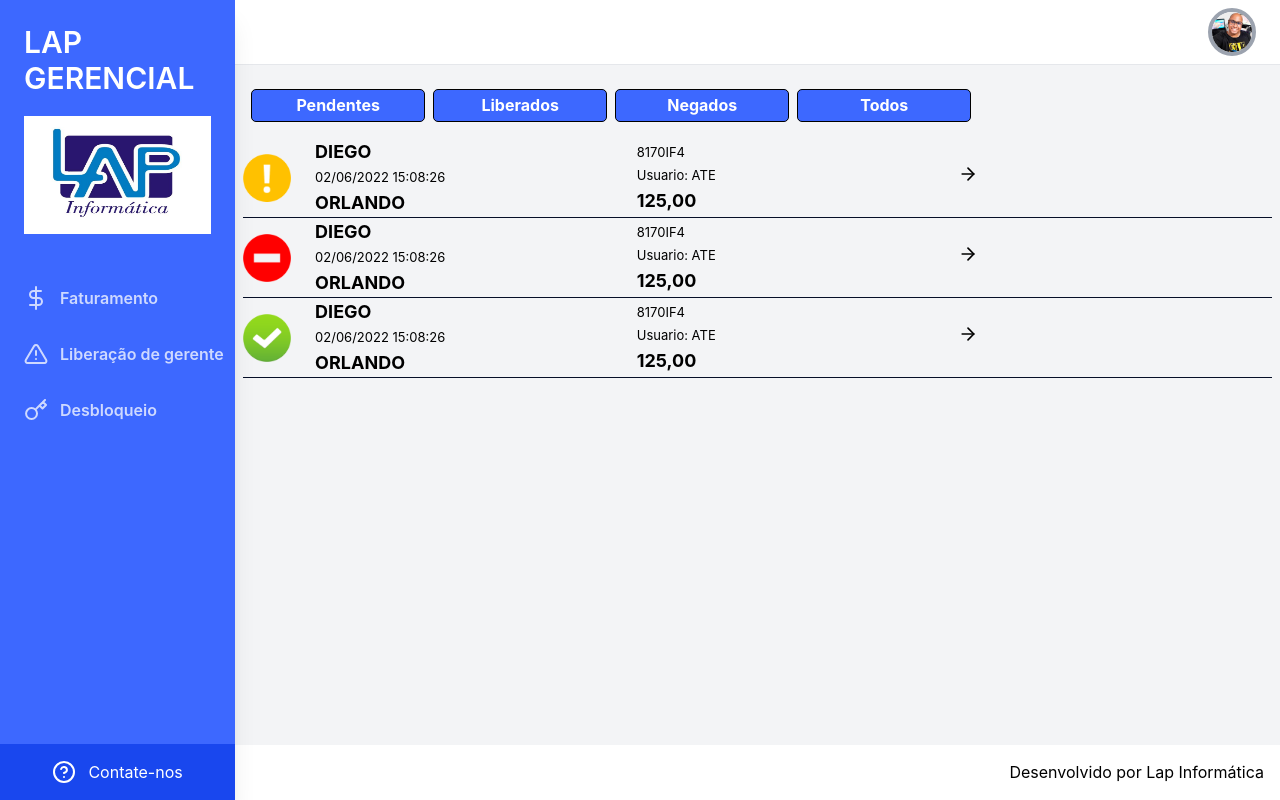
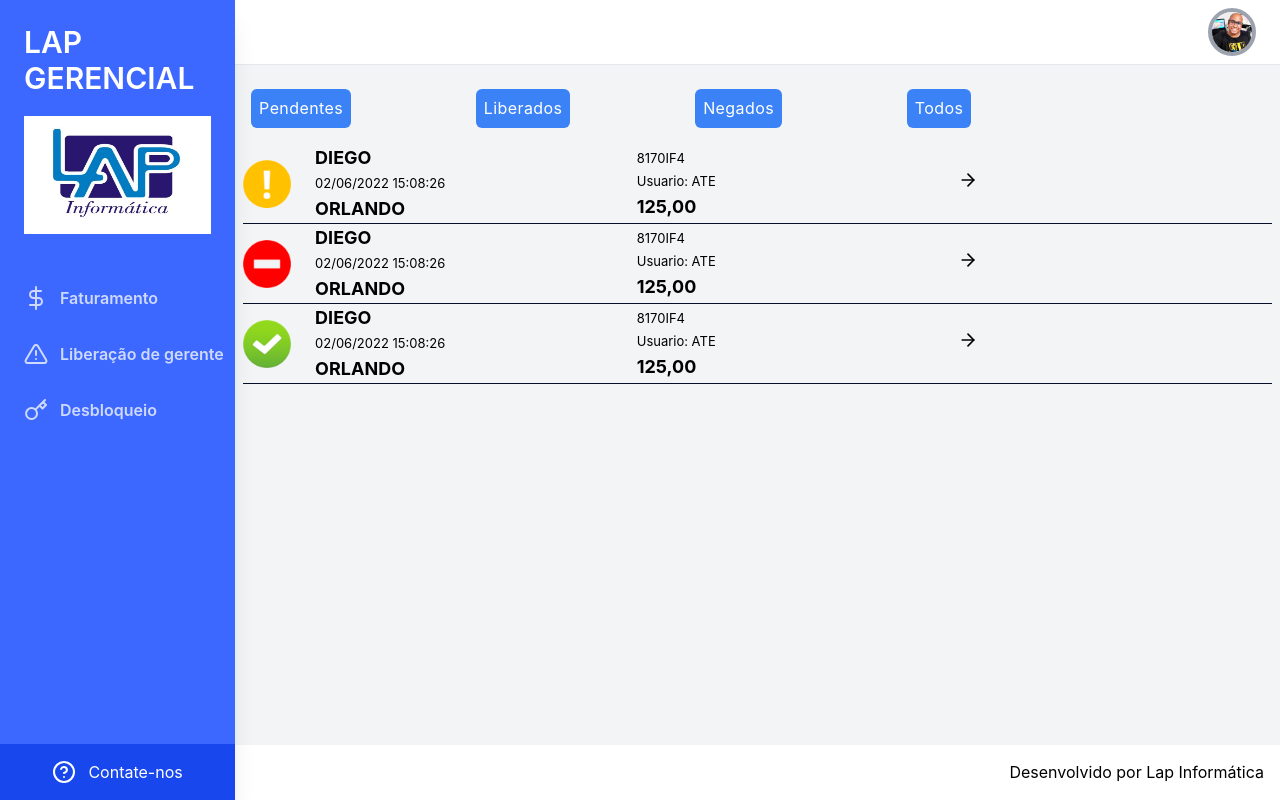
Before and after one commit to thiago-santanna/lap-gerencial-app, a Next.js app: page /liberacao in a window 1280 px wide. Built offline with nearby package versions, Linux system fonts and the light colour scheme.

Commit message:
normalizando os botoes

```diff
--- a/pages/liberacao/[slug].tsx
+++ b/pages/liberacao/[slug].tsx
@@ -40,9 +40,15 @@ export default function Liberacao() {
 
       <main className={styles.containerMain}>
         <div className={styles.contentMenu}>
-          <button>BLOQUEIOS</button>
-          <button>ITENS</button>
-          <button>FORMA PGTO.</button>
+          <button className='px-2 py-2 tracking-wide text-white text-center justify-items-center justify-center transition-colors duration-200 transform bg-blue-500 rounded-md hover:bg-blue-400 focus:outline-none focus:bg-blue-400 focus:ring focus:ring-blue-300 focus:ring-opacity-50'>
+            BLOQUEIOS
+          </button>
+          <button className='px-2 py-2 tracking-wide text-white text-center justify-items-center justify-center transition-colors duration-200 transform bg-blue-500 rounded-md hover:bg-blue-400 focus:outline-none focus:bg-blue-400 focus:ring focus:ring-blue-300 focus:ring-opacity-50'>
+            ITENS
+          </button>
+          <button className='px-2 py-2 tracking-wide text-white text-center justify-items-center justify-center transition-colors duration-200 transform bg-blue-500 rounded-md hover:bg-blue-400 focus:outline-none focus:bg-blue-400 focus:ring focus:ring-blue-300 focus:ring-opacity-50'>
+            FORMA PGT
+          </button>
         </div>
         <div className={styles.contentMsg}>
           Lorem ipsum dolor sit amet, consectetur adipiscing elit. Nam pretium
--- a/pages/liberacao/index.tsx
+++ b/pages/liberacao/index.tsx
@@ -26,26 +26,27 @@ export default function Liberacoes(): ReactElement {
         <div className={styles.containerBtn}>
           <button
             title='Selecionar os pedidos pendentes'
-            className={styles.btnMenu}
+            className='px-2 py-2 tracking-wide text-white text-center justify-items-center justify-center transition-colors duration-200 transform bg-blue-500 rounded-md hover:bg-blue-400 focus:outline-none focus:bg-blue-400 focus:ring focus:ring-blue-300 focus:ring-opacity-50'
             // style={{ borderColor: '#D70000' }}
           >
             Pendentes
           </button>
           <button
             title='Selecionar os pedidos liberados'
-            className={styles.btnMenu}
+            className='px-2 py-2 tracking-wide text-white text-center justify-items-center justify-center transition-colors duration-200 transform bg-blue-500 rounded-md hover:bg-blue-400 focus:outline-none focus:bg-blue-400 focus:ring focus:ring-blue-300 focus:ring-opacity-50'
           >
             Liberados
           </button>
           <button
             title='Selecionar os pedidos negados'
-            className={styles.btnMenu}
+            className='px-2 py-2 tracking-wide text-white text-center justify-items-center justify-center transition-colors duration-200 transform bg-blue-500 rounded-md hover:bg-blue-400 focus:outline-none focus:bg-blue-400 focus:ring focus:ring-blue-300 focus:ring-opacity-50'
+            // className={styles.btnMenu}
           >
             Negados
           </button>
           <button
             title='Selecionar todos pedidos( max. 100 )'
-            className={styles.btnMenu}
+            className='px-2 py-2 tracking-wide text-white text-center justify-items-center justify-center transition-colors duration-200 transform bg-blue-500 rounded-md hover:bg-blue-400 focus:outline-none focus:bg-blue-400 focus:ring focus:ring-blue-300 focus:ring-opacity-50'
           >
             Todos
           </button>
--- a/styles/liberacao-slug.module.css
+++ b/styles/liberacao-slug.module.css
@@ -31,13 +31,13 @@
   gap: 4px;
 }
 .contentMenu button {
-  border: solid 1px ##fff;
+  /* border: solid 1px ##fff;
   background-color: #3d68ff;
   color: #fff;
   border-radius: 4px;
   width: 100%;
   padding: 2px 8px;
-  font-weight: bold;
+  font-weight: bold; */
 }
 .contentMsg {
   margin-top: 1rem;
--- a/styles/liberacao.module.css
+++ b/styles/liberacao.module.css
@@ -20,13 +20,13 @@
 }
 
 .btnMenu {
-  border: solid 1px ##fff;
+  /* border: solid 1px ##fff;
   background-color: #3d68ff;
   color: #fff;
   border-radius: 4px;
   width: 100%;
   padding: 4px 8px;
-  font-weight: bold;
+  font-weight: bold; */
 }
 
 .btnMenu:hover {
```
